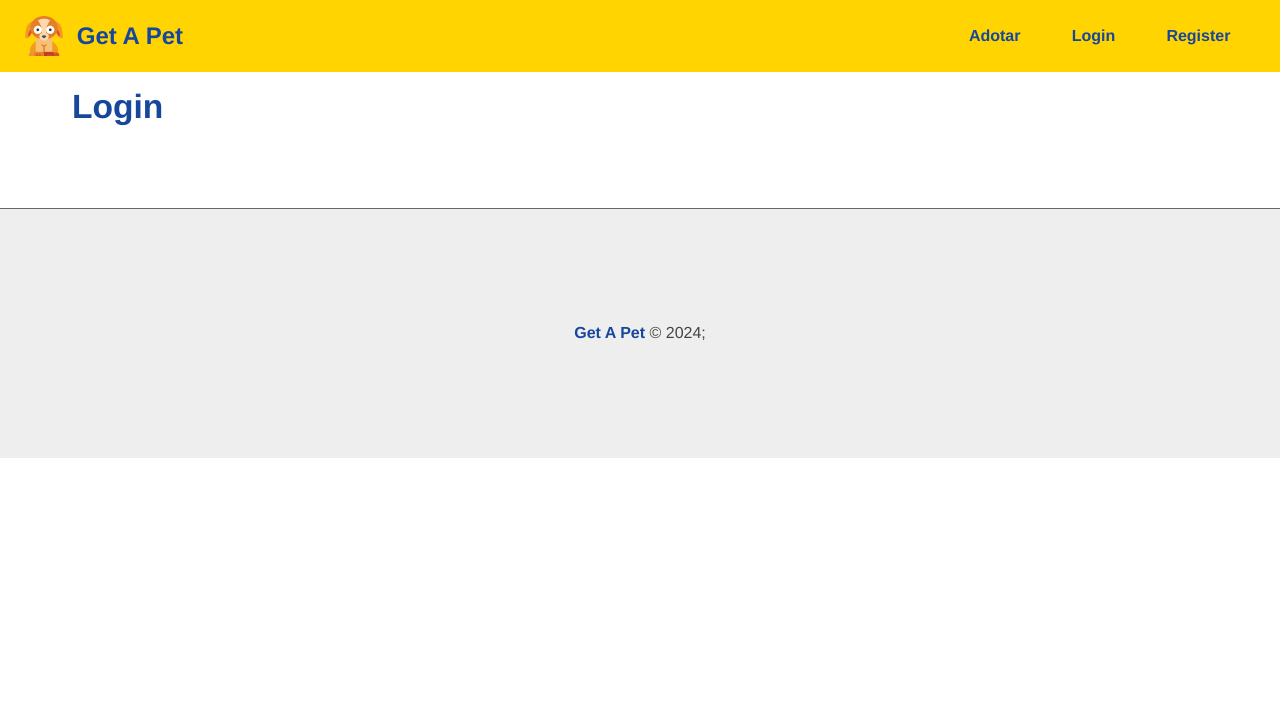
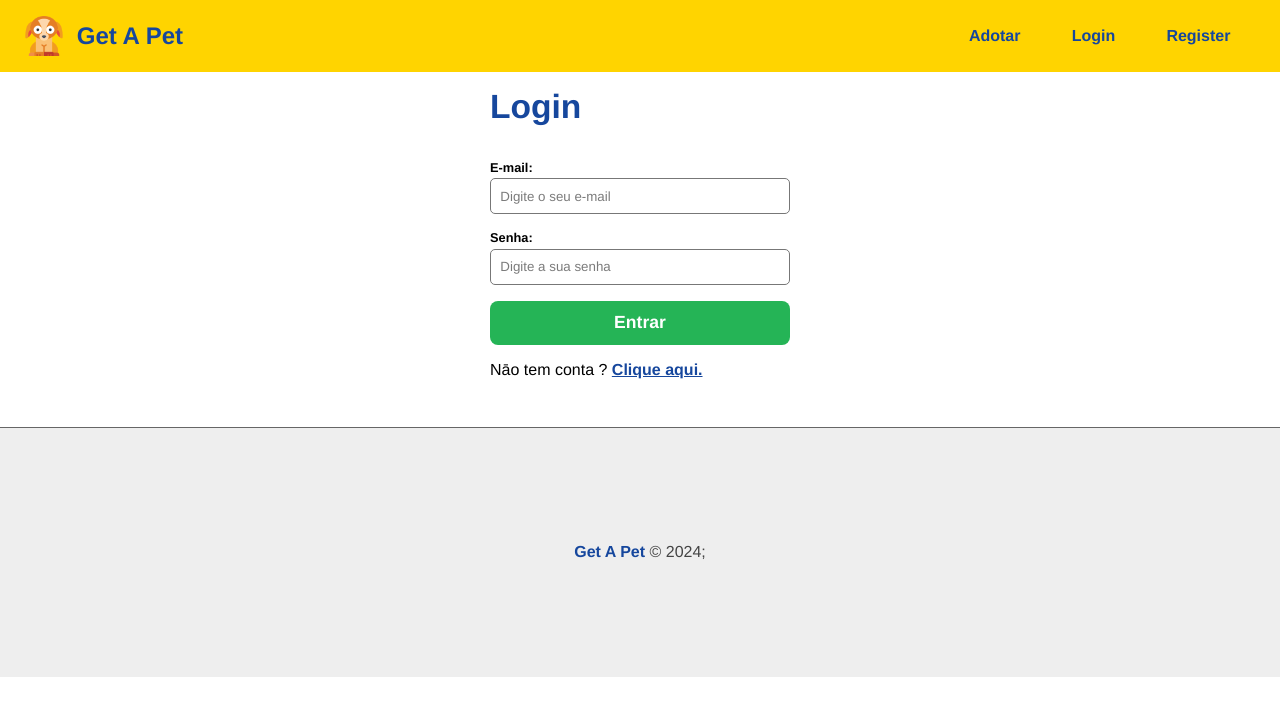
Before and after one commit to dyego-hcb/projeto_get_a_pet, a React (Create React App) app in the folder get_a_pet_source_code/frontend/: page /login in a window 1280 px wide. Shown: the top 716 px of the page. Built offline with nearby package versions, Linux system fonts and the light colour scheme.

Commit message:
Login page and make connection witch api to login users

```diff
--- a/get_a_pet_source_code/frontend/src/components/pages/Auth/Login.js
+++ b/get_a_pet_source_code/frontend/src/components/pages/Auth/Login.js
@@ -1,9 +1,50 @@
-function Login(){
-    return (
-        <section>
-            <h1>Login</h1>
-        </section>
-    );
+import { useState, useContext } from "react";
+import {Link} from "react-router-dom"
+
+import Input from "../../form/Input";
+
+import styles from "../../form/Form.module.css";
+
+import { Context } from "../../../context/UserContext";
+
+function Login() {
+  const [user, setUser] = useState({});
+  const {login} = useContext(Context);
+
+  function handleChange(e) {
+    setUser({...user, [e.target.name]: e.target.value});
+  }
+
+  function handleSubmit(e){
+    e.preventDefault();
+    login(user);
+  }
+
+  return (
+    <section class={styles.form_container}>
+      <h1>Login</h1>
+      <form onSubmit={handleSubmit}>
+        <Input
+          text="E-mail"
+          type="email"
+          name="email"
+          placeholder="Digite o seu e-mail"
+          hadleOnChange={handleChange}
+        />
+        <Input
+          text="Senha"
+          type="password"
+          name="password"
+          placeholder="Digite a sua senha"
+          hadleOnChange={handleChange}
+        />
+        <input type="submit" value="Entrar"/>
+      </form>
+      <p>
+        Nāo tem conta ? <Link to="/register">Clique aqui.</Link>
+      </p>
+    </section>
+  );
 }
 
 export default Login;
--- a/get_a_pet_source_code/frontend/src/context/UserContext.js
+++ b/get_a_pet_source_code/frontend/src/context/UserContext.js
@@ -5,9 +5,9 @@ import useAuth from '../hooks/useAuth';
 const Context = createContext();
 
 function UserProvider({children}){
-    const {authenticated, register, logout} = useAuth();
+    const {authenticated, register, logout, login} = useAuth();
 
-    return(<Context.Provider value={{authenticated, register, logout}}>
+    return(<Context.Provider value={{authenticated, register, logout, login}}>
         {children}
     </Context.Provider>);
 }
--- a/get_a_pet_source_code/frontend/src/hooks/useAuth.js
+++ b/get_a_pet_source_code/frontend/src/hooks/useAuth.js
@@ -37,6 +37,22 @@ export default function useAuth() {
     setFlashMessage(msgText, msgType);
   }
 
+  async function login(user){
+    let msgText = 'Login relizado com sucesso !!'
+    let msgType = 'sucess';
+
+    try{
+      const data = await api.post('/users/login', user).then((response) => { return response.data });
+
+      await authUser(data);
+    }catch(error)
+    {
+      msgText = error.response.data.message;
+      msgType = 'error';
+    }
+    setFlashMessage(msgText, msgType);
+  }
+
   async function authUser(data) {
     setAuthenticated(true);
 
@@ -57,5 +73,5 @@ export default function useAuth() {
     setFlashMessage(msgText, msgType);
   }
 
-  return { authenticated, register, logout };
+  return { authenticated, register, logout, login };
 }
```
